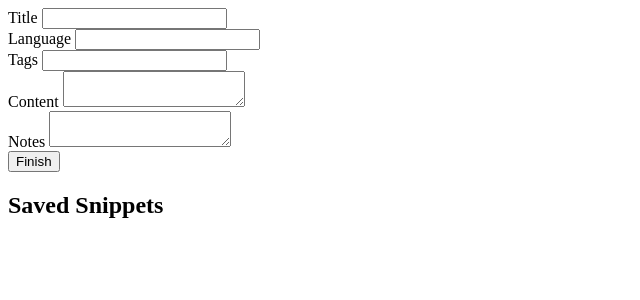
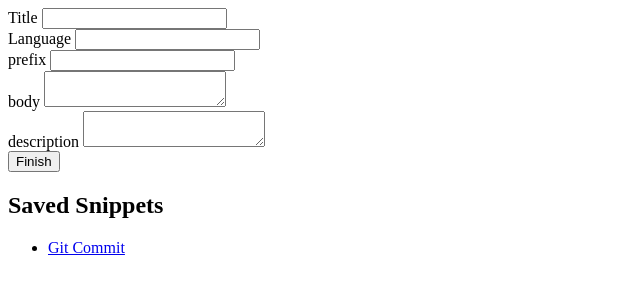
Before and after one commit to Hunterpall848/snippet-vault, a Flask app: page /snippet-creation in a window 1280 px wide. Shown: the top 300 px of the page, without its empty margins (0-640 px from the left). Run offline with Flask 3, Linux system fonts and the light colour scheme; data comes from the database, SQL or seed files in the repository; data that the repository does not hold is empty.

Commit message:
refactor(global): changed major variable names

```diff
--- a/app.py
+++ b/app.py
@@ -7,8 +7,8 @@ connection = sqlite3.connect("snippets_app.db")
 cursor = connection.cursor()
 
 
-valid_fields = {"snippet_id","title", "language", "tags", "content", "notes"}
-required_fields = {"title", "language", "content"}
+valid_fields = {"snippet_id","title", "language", "prefix", "body", "description"}
+required_fields = {"title", "prefix", "language", "body"}
 
 
 cursor.execute("""
@@ -16,9 +16,9 @@ cursor.execute("""
         snippet_id INTEGER PRIMARY KEY,
         title TEXT NOT NULL,
         language TEXT NOT NULL,
-        tags TEXT,
-        content TEXT NOT NULL,
-        notes TEXT
+        prefix TEXT,
+        body TEXT NOT NULL,
+        description TEXT
     );
 """)
 connection.commit()
@@ -37,7 +37,7 @@ def delete_snippet_from_db():
         connection.close()
         return "Snippet deleted.", 204
     return "Snippet_id not detected.", 400
-    #could add a delete all option
+
 
 def write_snippet_to_db(snip):
     connection = sqlite3.connect("snippets_app.db")
@@ -46,17 +46,17 @@ def write_snippet_to_db(snip):
         INSERT INTO snippets (
             title,
             language,
-            tags,
-            content,
-            notes
+            prefix,
+            body,
+            description
         )
         VALUES(?, ?, ?, ?, ?)
     """, (
           snip["title"],
           snip["language"],
-          snip["tags"],
-          snip["content"],
-          snip["notes"]
+          snip["prefix"],
+          snip["body"],
+          snip["description"]
     ))
     connection.commit()
     connection.close()
@@ -89,7 +89,7 @@ def snippet_creation():
         new_snip = request.get_json()
         submitted_fields = set(new_snip)
 
-        # form validation to ensure consistent db format
+        #using sets for form validation
         missing_fields = required_fields - submitted_fields
         if missing_fields:
             return ("Missing required fields.", 400)
@@ -116,7 +116,6 @@ def saved_snippets():
     return delete_snippet_from_db()
 
 
-
 @app.get("/api/snippets")
 def get_snip_json():
     raw_snip_data = read_snip_db()
--- a/static/saved-snippets.js
+++ b/static/saved-snippets.js
@@ -71,9 +71,11 @@ async function deleteSnippet() {
 function buildCard(indexPosition) {
     current_snip = all_snips[indexPosition];
     const title = document.querySelector("#title");
-    const content = document.querySelector("#content");
+    const prefix = document.querySelector("#prefix")
+    const body = document.querySelector("#body");
     title.textContent = current_snip.title;
-    content.textContent = current_snip.content;
+    prefix.textContent = current_snip.prefix;
+    body.textContent = current_snip.body;
 
     emptyState.hidden = true;
     displayCard.hidden = false;
--- a/static/snippet-creation.js
+++ b/static/snippet-creation.js
@@ -35,9 +35,9 @@ async function handleFormSubmit(event) {
         snippet_id: formData.get("snippet_id"),
         title: formData.get("title"),
         language: formData.get("language"),
-        tags: formData.get("tags"),
-        content: formData.get("content"),
-        notes: formData.get("notes"),
+        prefix: formData.get("prefix"),
+        body: formData.get("body"),
+        description: formData.get("description"),
     };
     const response = await fetch("/snippet-creation", {
         method: "POST",
--- a/templates/saved-snippets.html
+++ b/templates/saved-snippets.html
@@ -9,7 +9,8 @@
     <body>
        <main id="display-card">
            <h2 id="title"></h2>
-           <p id="content"></p>
+           <h3 id="prefix"></h3>
+           <p id="body"></p>
             <div id="nav-buttons">
                <button type="Button" id="prev">Previous</button>
                <button type="Button" id="next">Next</button>
--- a/templates/snippet-creation.html
+++ b/templates/snippet-creation.html
@@ -16,17 +16,17 @@
                 <label for="language"> Language </label >
                 <input id="language" name="language" required>
             </div>
-            <div class="form-tags">
-                <label for="tags"> Tags </label>
-                <input id="tags" name="tags">
+            <div class="form-prefix">
+                <label for="prefix"> prefix </label>
+                <input id="prefix" name="prefix" required>
             </div>
-            <div class="form-content">
-                <label for="content"> Content </label>
-                <textarea id="content" name="content" required></textarea>
+            <div class="form-body">
+                <label for="body"> body </label>
+                <textarea id="body" name="body" required></textarea>
             </div>
-            <div class="form-notes">
-                <label for="notes"> Notes </label>
-                <textarea id="notes" name="notes"></textarea>
+            <div class="form-description">
+                <label for="description"> description </label>
+                <textarea id="description" name="description"></textarea>
             </div>
             <div>
                 <button type="submit" id="form-submit-button"> Finish </button>
```
Also changed, not shown: templates/index.html (+1 -11 lines), snippets_app.db.
